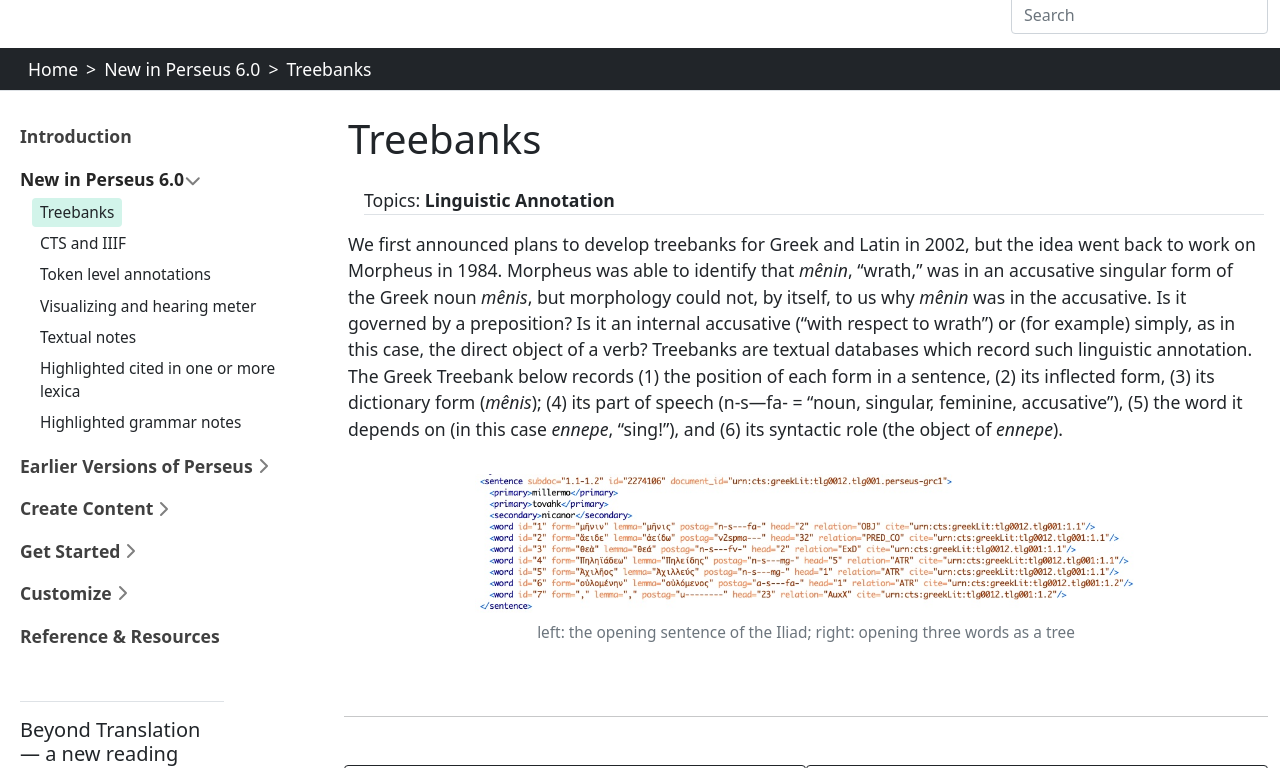
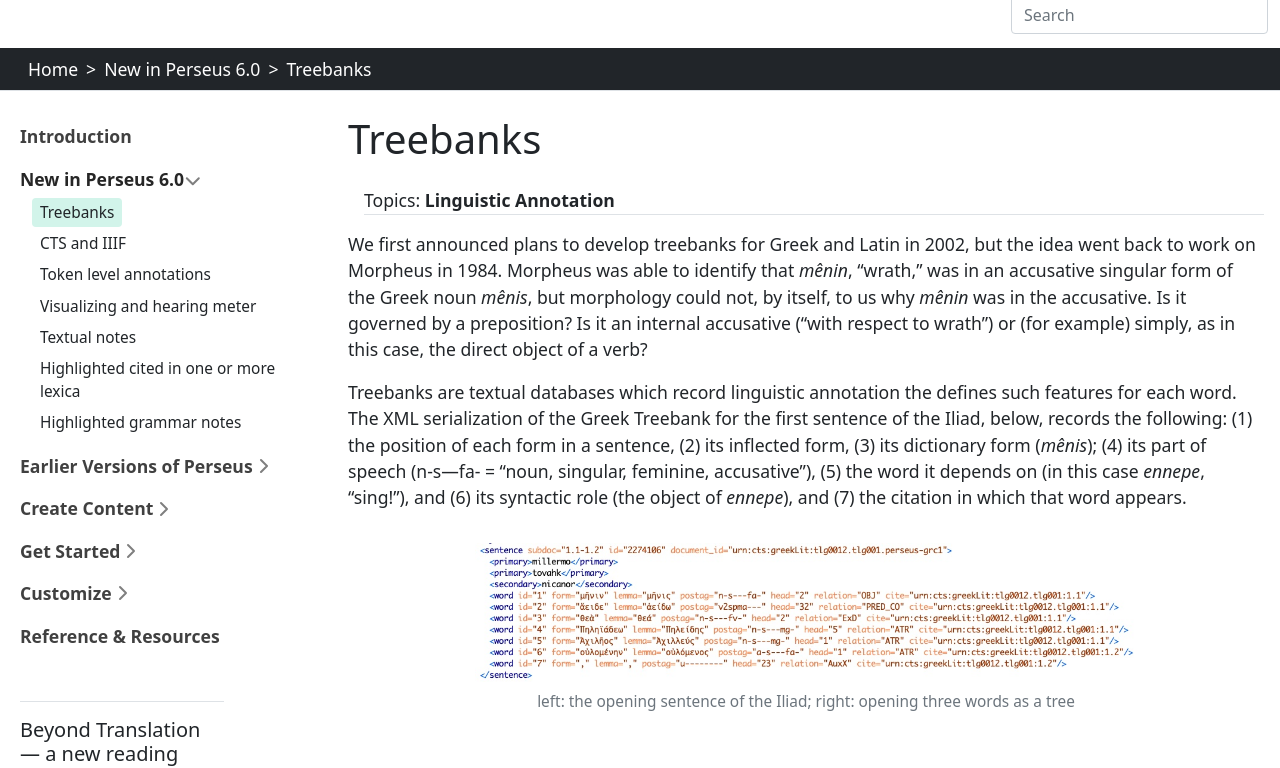
Before and after one commit to gregorycrane/BeyondTranslation, a Jekyll site: the page built from content/docs/0treebanks.md, in a window 1280 px wide and 900 px high, cut to the strip 120-888 px from the top of the window. Built offline with Jekyll 4.4.1, drawn with Linux system fonts in a browser that asks for light colours.

Commit message:
Update 0treebanks.md

```diff
--- a/content/docs/0treebanks.md
+++ b/content/docs/0treebanks.md
@@ -5,6 +5,8 @@ title: Treebanks
 topics: Linguistic Annotation
 ---
 
-We first announced plans to develop treebanks for Greek and Latin in 2002, but the idea went back to work on Morpheus in 1984. Morpheus was able to identify that _mênin_, "wrath," was in an accusative singular form of the Greek noun _mênis_, but morphology could not, by itself, to us why _mênin_ was in the accusative. Is it governed by a preposition? Is it an internal accusative ("with respect to wrath") or (for example) simply, as in this case, the direct object of a verb? Treebanks are textual databases which record such linguistic annotation. The Greek Treebank below records (1) the position of each form in a sentence, (2) its inflected form, (3) its dictionary form (_mênis_); (4) its part of speech (n-s---fa- = "noun, singular, feminine, accusative"), (5) the word it depends on (in this case _ennepe_, "sing!"), and (6) its syntactic role (the object of _ennepe_).
+We first announced plans to develop treebanks for Greek and Latin in 2002, but the idea went back to work on Morpheus in 1984. Morpheus was able to identify that _mênin_, "wrath," was in an accusative singular form of the Greek noun _mênis_, but morphology could not, by itself, to us why _mênin_ was in the accusative. Is it governed by a preposition? Is it an internal accusative ("with respect to wrath") or (for example) simply, as in this case, the direct object of a verb?
+
+Treebanks are textual databases which record linguistic annotation the defines such features for each word. The XML serialization of the Greek Treebank for the first sentence of the Iliad, below, records the following: (1) the position of each form in a sentence, (2) its inflected form, (3) its dictionary form (_mênis_); (4) its part of speech (n-s---fa- = "noun, singular, feminine, accusative"), (5) the word it depends on (in this case _ennepe_, "sing!"), and (6) its syntactic role (the object of _ennepe_), and (7) the citation in which that word appears.
 
 {% include figure.html img="treebank01.jpg" alt="intro image here" caption="left: the opening sentence of the Iliad; right: opening three words as a tree" width="75%" %}
```
